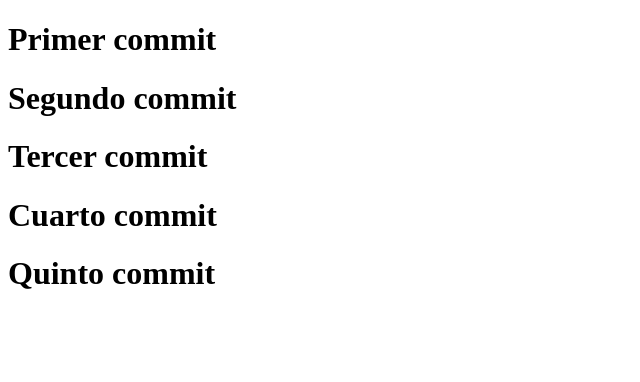
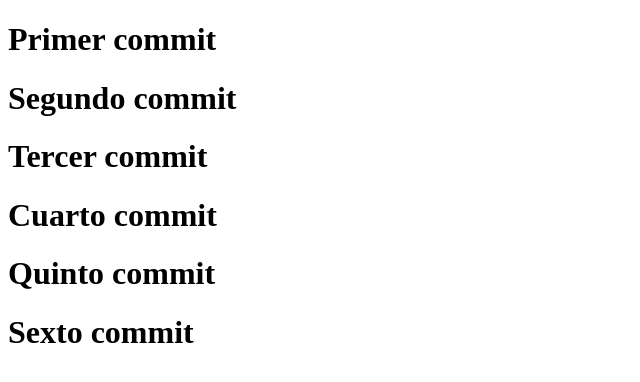
Before and after one commit to AldairMenp/aldair_mendoza_miercoles_noche_2024, a plain HTML site: page index.html in a window 1280 px wide. Shown: the whole page, without its empty margins (0-640 px from the left). Drawn offline with Linux system fonts and the light colour scheme.

Commit message:
Six commit

```diff
--- a/index.html
+++ b/index.html
@@ -12,6 +12,6 @@
   <h1>Tercer commit</h1>
   <h1>Cuarto commit</h1>
   <h1>Quinto commit</h1>
-
+  <h1>Sexto commit</h1>
 </body>
 </html>
```
